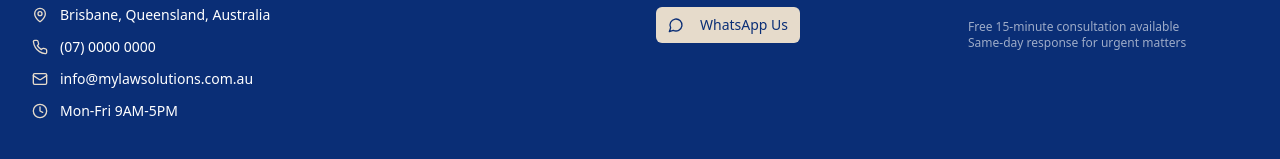
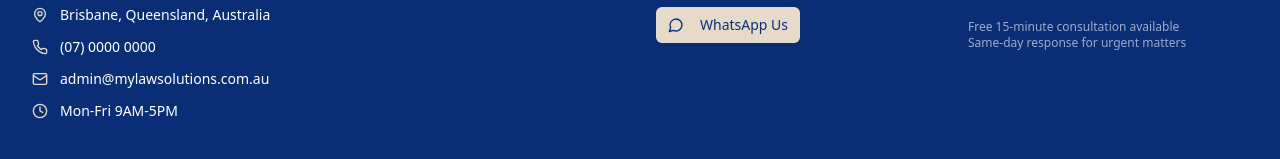
Before and after one commit to aburchart/mylaw-site, a React (Vite) app: page /about in a window 1280 px wide. Shown: the part 3071-3230 px from the top of the page. Built offline with nearby package versions, Linux system fonts and the light colour scheme; the HTML template or start-up script is replaced by a standard one.

Commit message:
Code edited in Lovable Code Editor

```diff
--- a/src/components/ui/footer.tsx
+++ b/src/components/ui/footer.tsx
@@ -48,8 +48,8 @@ const Footer = () => {
               </div>
               <div className="flex items-center space-x-3 text-sm">
                 <Mail className="h-4 w-4 text-secondary-warm" />
-                <a href="mailto:info@mylawsolutions.com.au" className="hover:text-secondary-warm transition-colors">
-                  info@mylawsolutions.com.au
+                <a href="mailto:admin@mylawsolutions.com.au" className="hover:text-secondary-warm transition-colors">
+                  admin@mylawsolutions.com.au
                 </a>
               </div>
               <div className="flex items-center space-x-3 text-sm">
```
